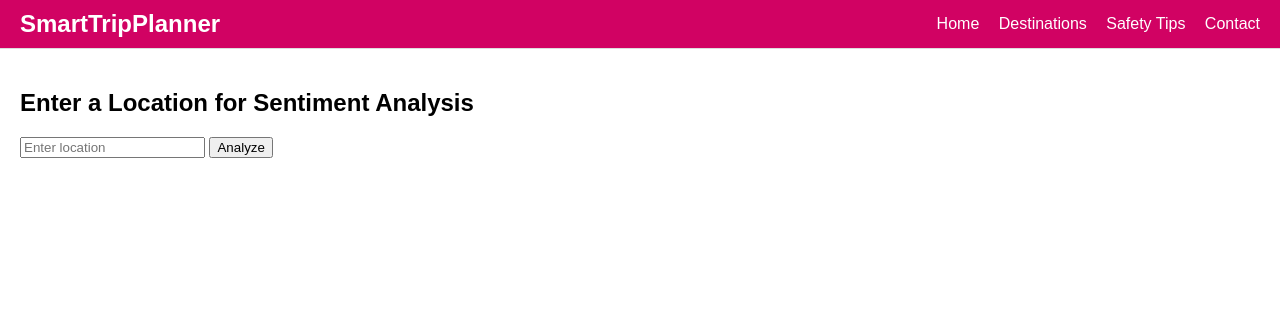
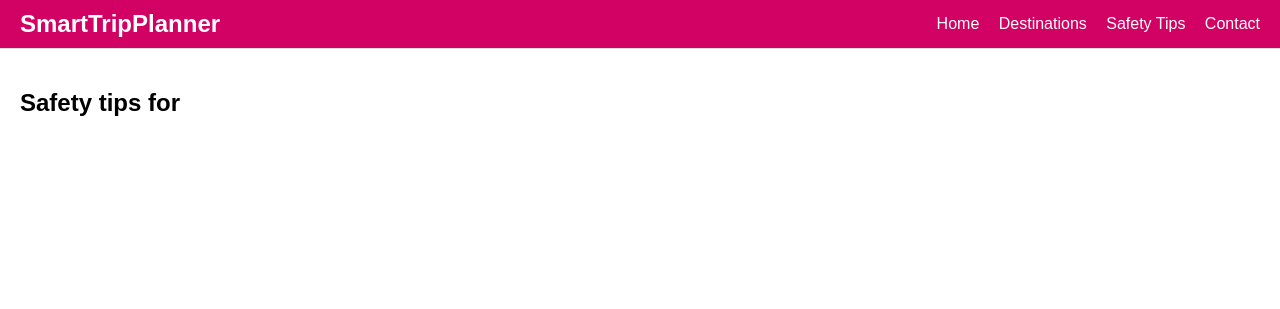
Before and after one commit to srujana-namburu/smarttripplanner, a Django app: page /frontend/safety_tips/ in a window 1280 px wide. Shown: the top 309 px of the page. Run offline with Django 5.2, Linux system fonts and the light colour scheme; parts of the project's set-up code (start-up, migrations or seed data) failed here and were passed over.

Commit message:
Update travel_safety.html

```diff
--- a/frontend/templates/frontend/travel_safety.html
+++ b/frontend/templates/frontend/travel_safety.html
@@ -19,34 +19,55 @@
     </header>
 
     <main>
-      <section class="search">
-        <h2>Enter a Location for Sentiment Analysis</h2>
-        <form method="POST" action="{% url 'analyze_location' %}">
-          {% csrf_token %}
-          <input
-            type="text"
-            name="location"
-            placeholder="Enter location"
-            required
-          />
-          <button type="submit">Analyze</button>
-        </form>
+      <section class="results">
+          <h2>Safety tips for {{ place }}</h2>
+
+          <!-- Raw JSON output -->
+          <div id="originalJson" style="display: none;">
+              {{ safety_tips }}
+          </div>
+
+          <pre id="formatted-safety-tips"></pre>
       </section>
+  </main>
 
-      {% if summary %}
-      <section class="results">
-        <h2>Sentiment Analysis for {{ location }}</h2>
-        <p>{{ summary }}</p>
+  <script>
+      document.addEventListener("DOMContentLoaded", function () {
+          try {
+              // Step 1: Get the raw text from the div
+              let rawText = document.getElementById("originalJson").innerText.trim();
 
-        <div class="image-container">
-          <h3>Sentiment Distribution</h3>
-          <img src="{{ pie_chart_url }}" alt="Sentiment Pie Chart" />
+              // Step 2: Normalize the text to ensure it is valid JSON
+              let cleanedText = rawText
+                  .replace(/'/g, '"')  // Replace single quotes with double quotes
+                  .replace(/None/g, 'null')  // Replace Python 'None' with JSON null
+                  .replace(/True/g, 'true')  // Fix boolean values
+                  .replace(/False/g, 'false')  // Fix boolean values
+                  .replace(/(\w+):/g, '"$1":');  // Ensure all keys are quoted properly
 
-          <h3>Word Cloud</h3>
-          <img src="{{ wordcloud_url }}" alt="Word Cloud" />
-        </div>
-      </section>
-      {% endif %}
-    </main>
+              // Step 3: Parse the cleaned JSON string
+              let safetyTipsData = JSON.parse(cleanedText);
+
+
+              const output = Object.keys(safetyTipsData).map((el) => {
+                return `${el}: ${safetyTipsData[el]}`
+              })
+
+              // Step 4: Display formatted JSON
+             const container = document.querySelector('#formatted-safety-tips');
+              output.forEach(tip => {
+                let p = document.createElement("p");
+                p.textContent = tip;
+                container.appendChild(p);
+            })
+
+          } catch (error) {
+              console.error("Error parsing JSON:", error);
+              document.getElementById("formatted-safety-tips").textContent = "Error parsing safety tips data.";
+          }
+      });
+  </script>
+  </div>
+
   </body>
 </html>
```
